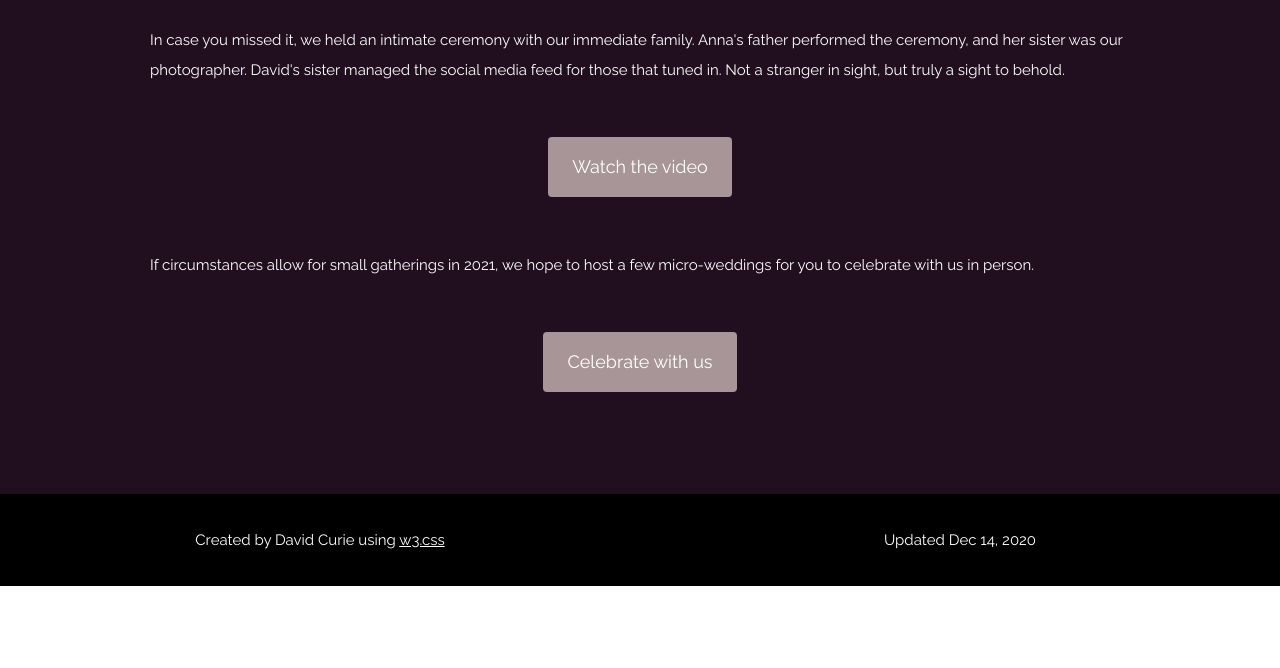
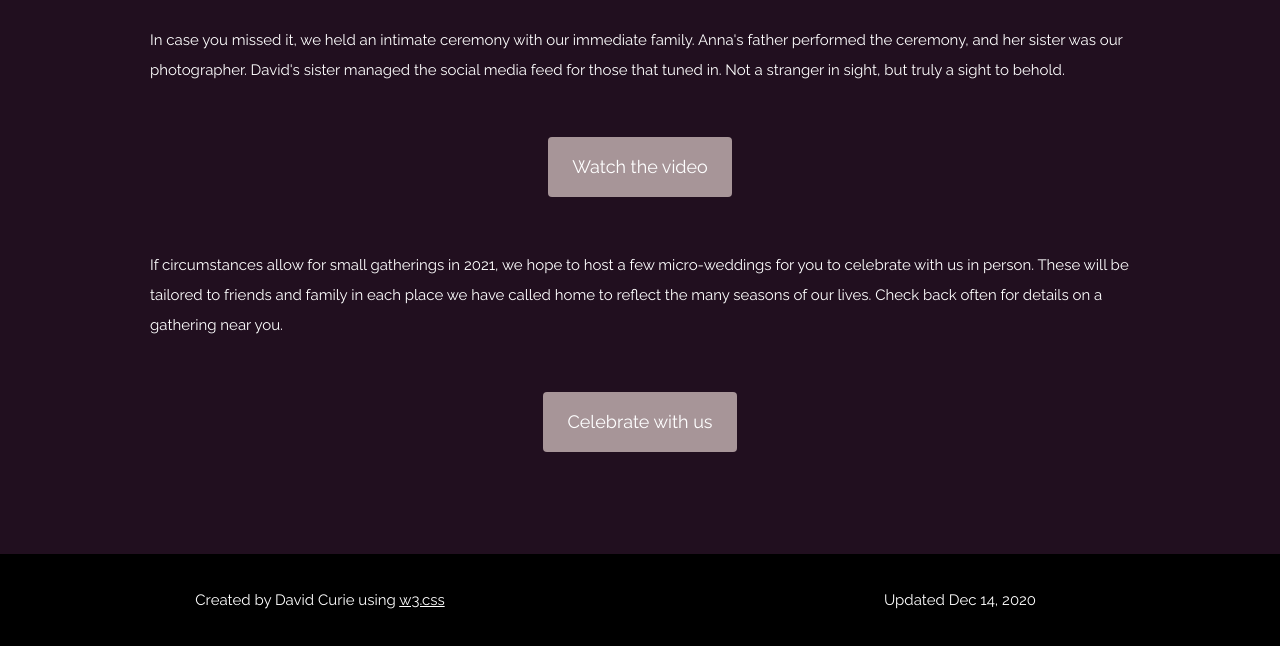
Before and after one commit to davidcurie/davidandanna, a plain HTML site: page index.html in a window 1280 px wide. Shown: the part 1766-2434 px from the top of the page. Before the commit the page ends 2374 px from the top, so only its background shows below. Drawn offline with Linux system fonts and the light colour scheme; a web font is replaced by a local one.

Commit message:
Updated info above CELEBRATE link

```diff
--- a/index.html
+++ b/index.html
@@ -81,7 +81,7 @@
                 <br>
                 <p class="w3-center"><a href="https://www.instagram.com/p/CIWq-CkiHLm/" class="w3-button my-pink w3-round w3-padding-large w3-large">Watch the video</a></p>
                 <br>
-                <p>If circumstances allow for small gatherings in 2021, we hope to host a few micro-weddings for you to celebrate with us in person.</p>
+                <p>If circumstances allow for small gatherings in 2021, we hope to host a few micro-weddings for you to celebrate with us in person. These will be tailored to friends and family in each place we have called home to reflect the many seasons of our lives. Check back often for details on a gathering near you.</p>
                 <br>
                 <p class="w3-center"><a href="details.html" class="w3-button my-pink w3-round w3-padding-large w3-large">Celebrate with us</a></p>
                 <br>
```
